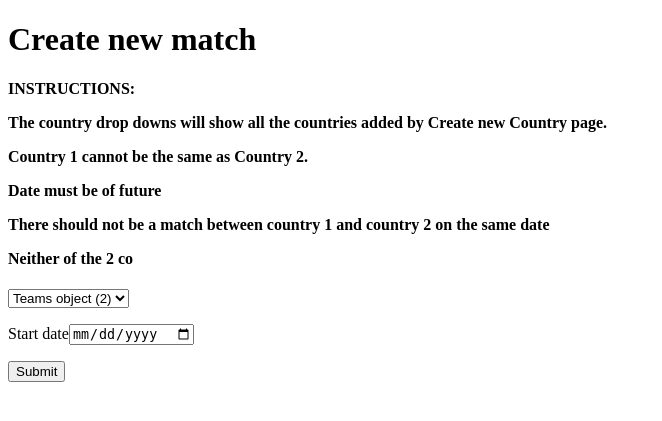
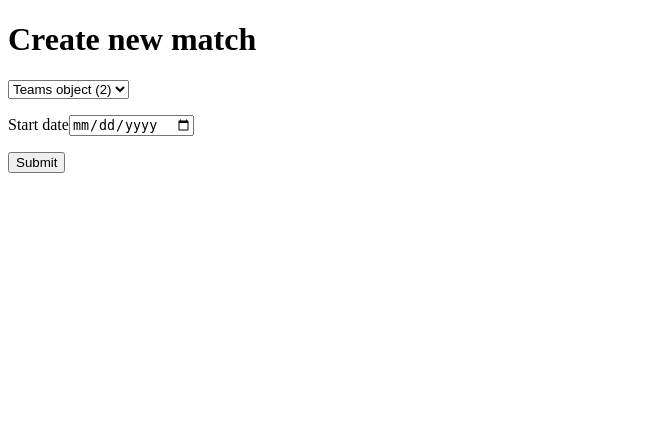
Before and after one commit to amirsaleem1990/Fantasy_cricket_app_Django, a Django app: template Fantasy_cricket/super_user/templates/Create_matches.html in a window 1280 px wide. Shown: the top 421 px of the page, without its empty margins (0-662 px from the left). Run offline with Django 3.2, Linux system fonts and the light colour scheme; the template is opened without the code that fills it: values that come from a table or form of the project are taken from there, others are empty; data comes from the database, SQL or seed files in the repository.

Commit message:
Removed instructions

```diff
--- a/Fantasy_cricket/super_user/templates/Create_matches.html
+++ b/Fantasy_cricket/super_user/templates/Create_matches.html
@@ -5,14 +5,6 @@
 	</head>
 	<body>
 		<h1>Create new match</h1>
-		<h4>INSTRUCTIONS:
-		    <p>The country drop downs will show all the countries added by Create new Country page.<p>
-		    <p>Country 1 cannot be the same as Country 2.<p>
-		    <p>Date must be of future<p>
-		    <p>There should not be a match between country 1 and country 2 on the same date<p>
-		    <p>Neither of the 2 co<p>
-		</h2>
-
 
 		<form action="super_user/create_new_match" method="post">
 
```
